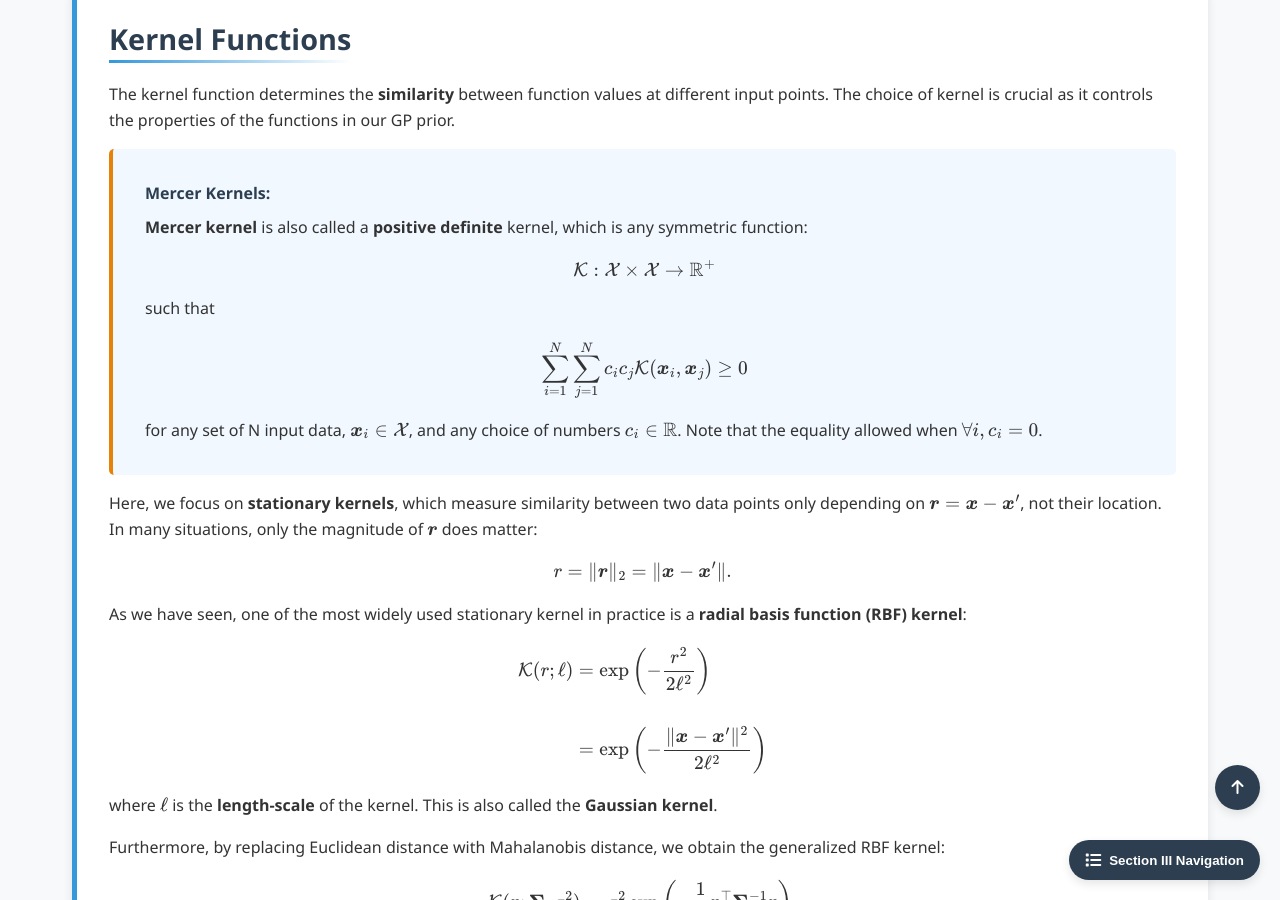
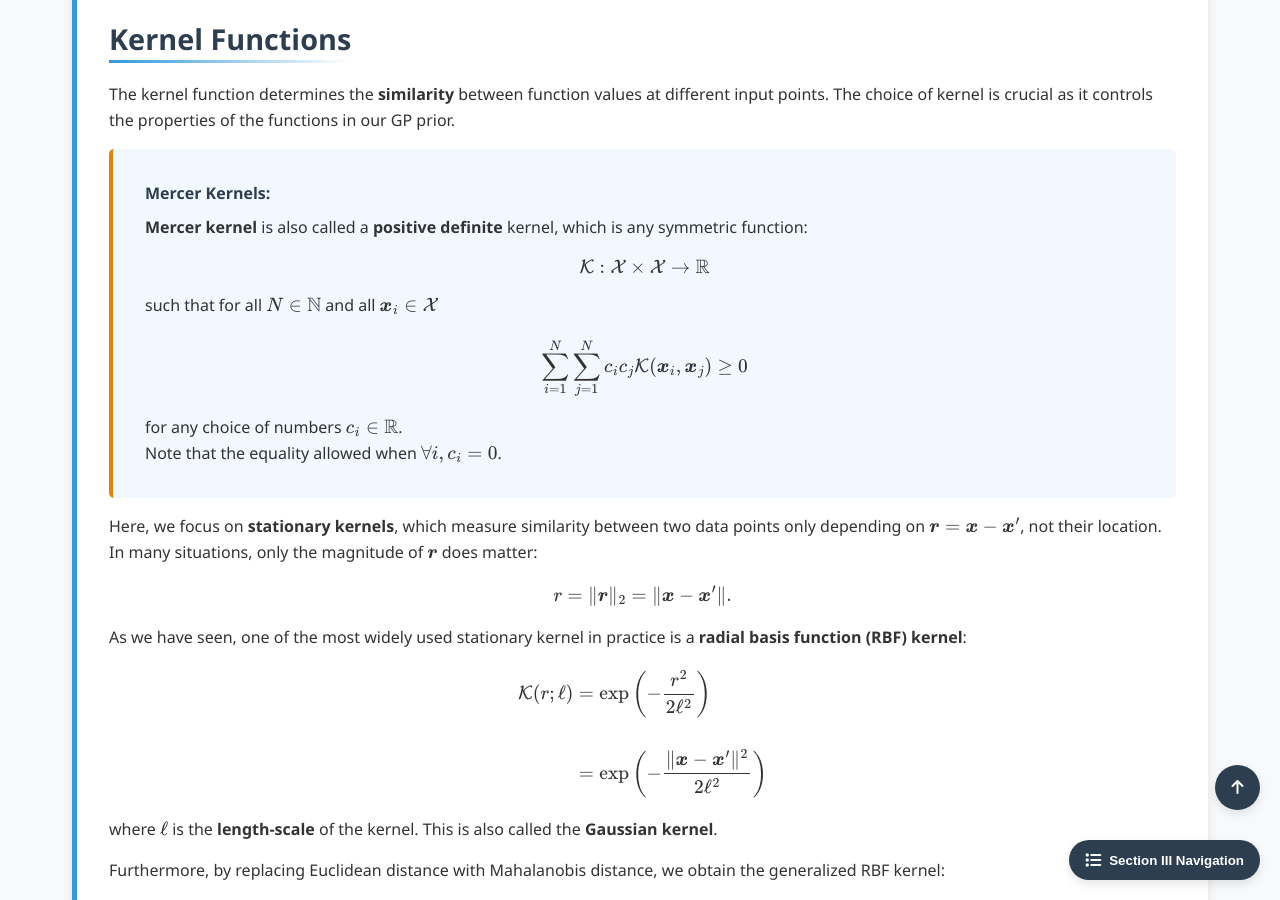
Before and after one commit to Yusukey01/yusukey01.github.io, a Jekyll site: the page built from Mathematics/Probability/gaussian_process.html, in a window 1280 px wide and 900 px high, scrolled down 1515 px. Built offline with Jekyll 4.4.1, drawn with Linux system fonts in a browser that asks for light colours.

Commit message:
added Gaussian Process

```diff
--- a/Mathematics/Probability/gaussian_process.html
+++ b/Mathematics/Probability/gaussian_process.html
@@ -186,14 +186,15 @@ uses_python: true
                     <strong>Mercer kernel</strong> is also called a <strong>positive definite</strong>
                     kernel, which is any symmetric function:
                     \[
-                    \mathcal{K}: \mathcal{X} \times \mathcal{X} \rightarrow \mathbb{R}^+
+                    \mathcal{K}: \mathcal{X} \times \mathcal{X} \rightarrow \mathbb{R}
                     \]
-                    such that
+                    such that for all \(N \in \mathbb{N}\) and all \(\boldsymbol{x}_i \in \mathcal{X}\)
                     \[
                     \sum_{i=1}^N \sum_{j=1}^N c_i c_j \mathcal{K}(\boldsymbol{x}_i, \boldsymbol{x}_j) \geq 0
                     \]
-                    for any set of N input data, \(\boldsymbol{x}_i \in \mathcal{X}\), and any choice of numbers
-                    \(c_i \in \mathbb{R}\). Note that the equality allowed when  \(\forall i, c_i =0\).
+                    for any choice of numbers  \(c_i \in \mathbb{R}\).
+                    <br>
+                    Note that the equality allowed when  \(\forall i, c_i =0\).
                 </div>
 
                 <p>
```
